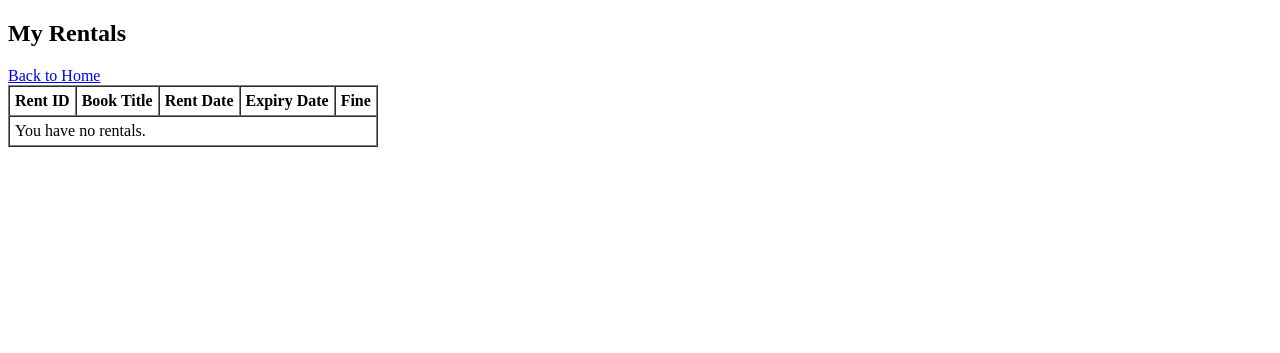
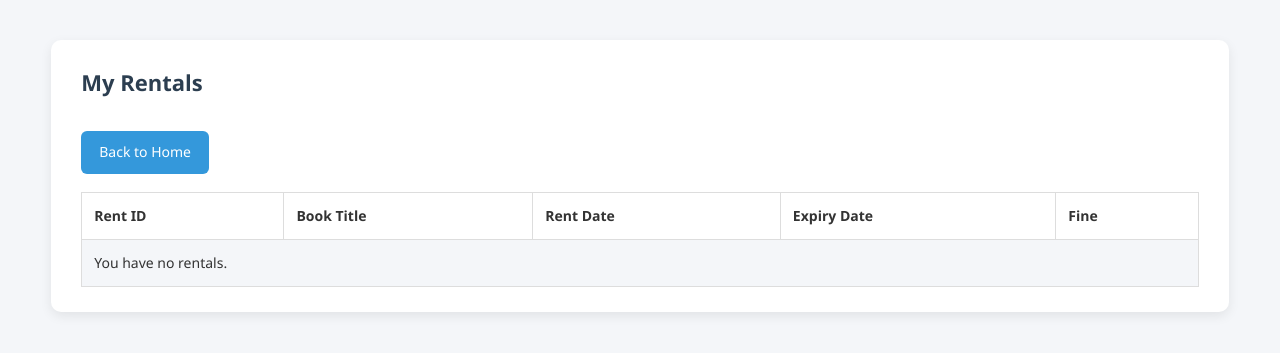
Before and after one commit to AiIeron/2CSC-ICS2607-G7-Simulation-Library-Inventory, a PHP site: page /my_rentals.php in a window 1280 px wide. Shown: the top 353 px of the page. Run offline with PHP 8.4, Linux system fonts and the light colour scheme; the visitor is signed in with stand-in values (Sample User, id 1); data that the repository does not hold is empty.

Commit message:
Update my_rentals.php

```diff
--- a/my_rentals.php
+++ b/my_rentals.php
@@ -28,12 +28,15 @@ $result = mysqli_query($conn, $query);
 <html>
 <head>
     <title>My Rentals</title>
+    <link rel="stylesheet" href="style.css">
 </head>
 <body>
 
+<div class="container">
+
 <h2>My Rentals</h2>
 
-<a href="home.php">Back to Home</a>
+<a href="home.php" class="btn">Back to Home</a>
 
 <table border="1" cellpadding="5" cellspacing="0">
     <tr>
@@ -62,5 +65,7 @@ $result = mysqli_query($conn, $query);
 
 </table>
 
+</div>
+
 </body>
 </html>
```
